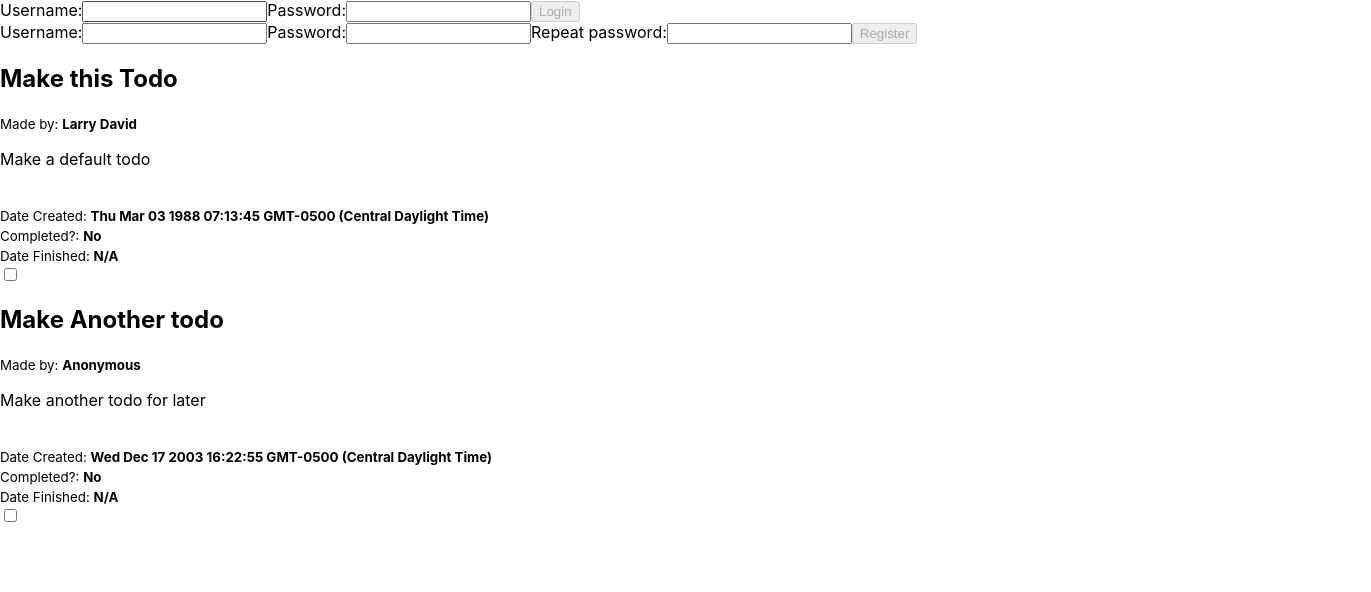
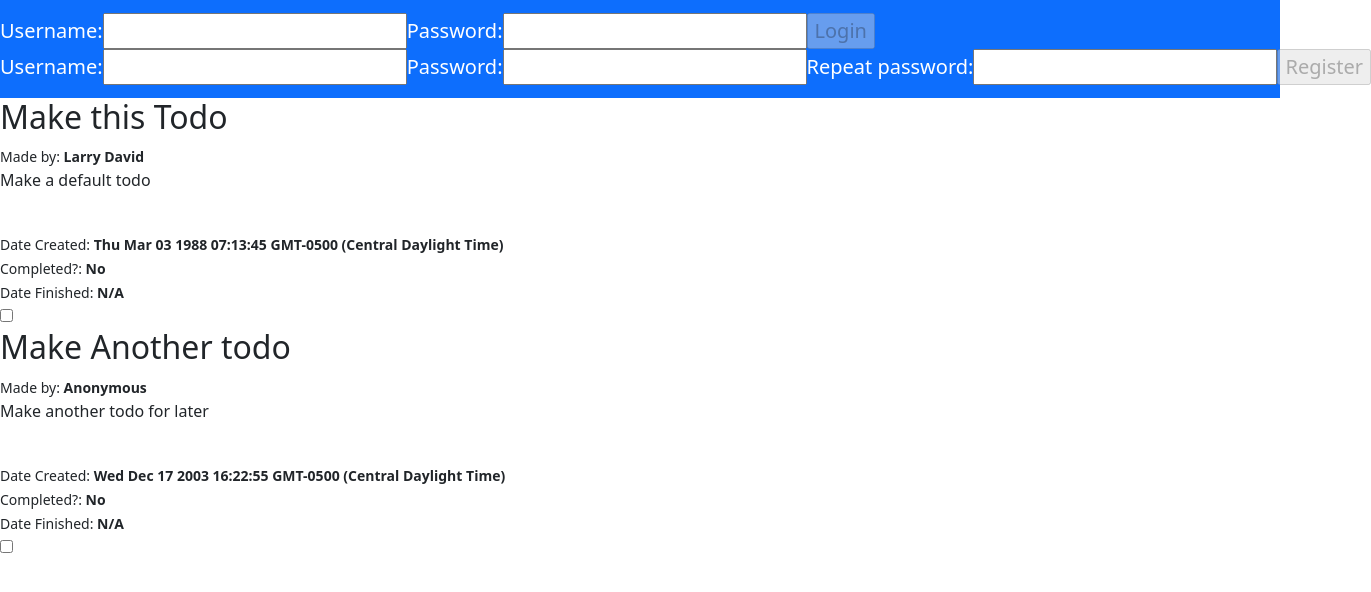
Before and after one commit to VisaChan/CSC_436_LAB2, a React (Create React App) app: page / in a window 1280 px wide. Shown: the top 592 px of the page, 1371 px wide, since content can reach past the window. Built offline with nearby package versions, Linux system fonts and the light colour scheme.

Commit message:
LAB 2: Added react-bootstrap to make a navbar for userbar

```diff
--- a/package.json
+++ b/package.json
@@ -6,7 +6,9 @@
     "@testing-library/jest-dom": "^5.16.5",
     "@testing-library/react": "^13.4.0",
     "@testing-library/user-event": "^13.5.0",
+    "bootstrap": "^5.2.2",
     "react": "^18.2.0",
+    "react-bootstrap": "^2.5.0",
     "react-dom": "^18.2.0",
     "react-scripts": "5.0.1",
     "uuid": "^9.0.0",
--- a/src/index.js
+++ b/src/index.js
@@ -3,6 +3,7 @@ import ReactDOM from 'react-dom/client';
 import './index.css';
 import App from './App';
 import reportWebVitals from './reportWebVitals';
+import 'bootstrap/dist/css/bootstrap.min.css'
 
 const root = ReactDOM.createRoot(document.getElementById('root'));
 root.render(
--- a/src/user/UserBar.js
+++ b/src/user/UserBar.js
@@ -1,17 +1,25 @@
 import Login from './Login'
 import Logout from './Logout'
 import Register from './Register'
+import Navbar from 'react-bootstrap/Navbar'
 
 export default function UserBar({user, dispatch}) {
 
     if (user) {
-        return <Logout user={user} dispatch={dispatch} />
+        return (
+            <Navbar bg ="primary" variant="dark">
+                <Logout user={user} dispatch={dispatch} />
+            </Navbar>
+        )
     } else {
         return (
-            <>
-                <Login dispatch={dispatch} />
-                <Register dispatch={dispatch} />
-            </>
+            <Navbar bg ="primary" variant="dark">
+                <Navbar.Brand href="">
+                    <Login dispatch={dispatch} />
+                    <Register dispatch={dispatch} />
+                </Navbar.Brand>
+            </Navbar>
+
         )
     }
 }
```
Also changed, not shown: 1 other file (tests, documents, lock files or other folders).
